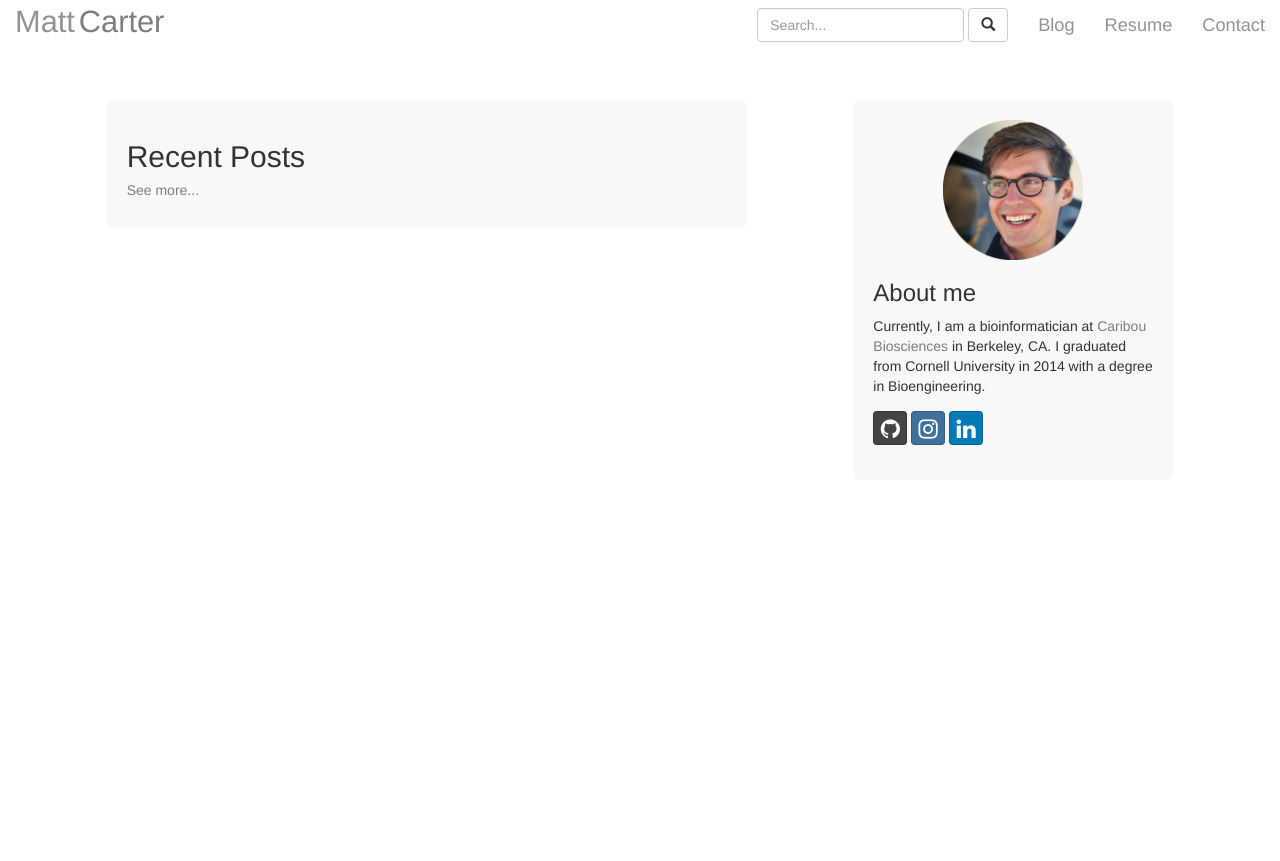
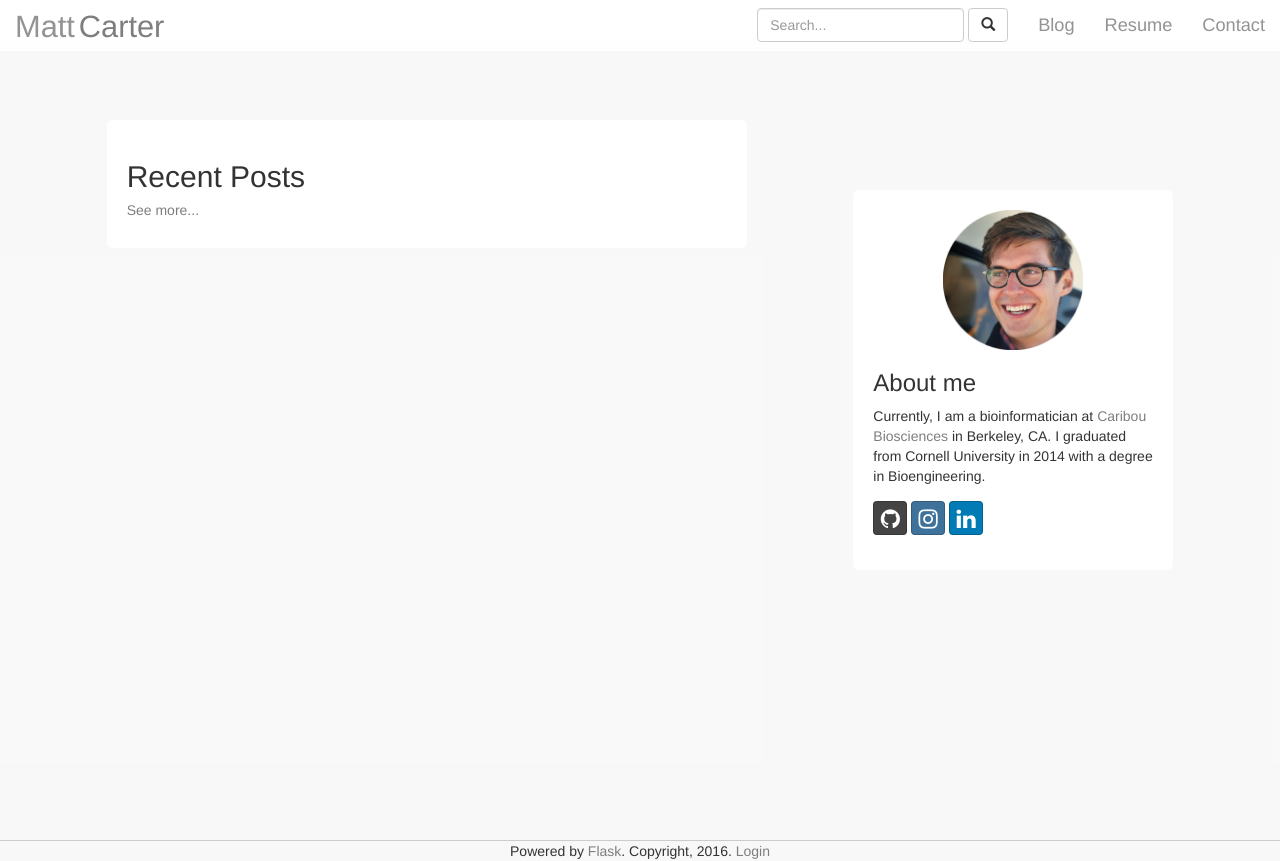
Before and after one commit to matt-cart/personal-website, a Flask app: page / in a window 1280 px wide. Before the commit the page ends 445 px from the top, so only its background shows below. Run offline with Flask 2, Linux system fonts and the light colour scheme; data that the repository does not hold is empty; some libraries are stand-ins or nearby versions.

Commit message:
Re-formatted CSS. Updated styling scheme on all pages; now background grey and text boxes/jumbotrons are white.

```diff
--- a/website/static/css/code.css
+++ b/website/static/css/code.css
@@ -1,4 +1,4 @@
-pre {background-color:#272822}
+pre {background-color:#272822; color:#c6c6c1;}
 .codehilite .hll { background-color: #49483e }
 .codehilite .c { color: #75715e } /* Comment */
 .codehilite .err { color: #960050; background-color: #1e0010 } /* Error */
--- a/website/static/css/style.css
+++ b/website/static/css/style.css
@@ -1,40 +1,37 @@
-.bump-past-nav {
-    margin-top:50px;
+/* --------  Layout  ----------- */
+html, body {height:100%;}
+
+#content {
+    background-color:rgba(49, 49, 49, 0.03);
+    min-height:100%;
+}
+
+#footer {
+    background-color:rgba(49, 49, 49, 0.03);
+    border-top: 1px solid #ccc;
+    margin-bottom:0px;
+}
+
+a:hover,
+a:visited,
+a:link,
+a:active {
+    text-decoration: none;
 }
 
 
-.home-page-link:hover, .home-page-link:visited, .home-page-link:active{
-    color:#000;
-}
-
-.home-page-link {
-    color:#7e7e7e;
-}
-
-a:hover, a:visited, a:link, a:active {
-    text-decoration: none;
-}
-
-.color-grey {
-    color:#777;
-}
-
-.no-margin {
-    margin:0px;
-}
+/* --------  Navbar  -----------  */
+.navbar-header {margin-top:5px;}
 
 .navbar-default .navbar-nav > li > a {
     font-size:1.3em;
     color:#939393;
 }
 
-.navbar-default .navbar-nav > li > a:hover, .navbar-default .navbar-nav > li > a:focus {
+.navbar-default .navbar-nav > li > a:hover,
+.navbar-default .navbar-nav > li > a:focus {
     background-color:#f1f1f1;
     color:#939393;
-}
-
-#name-link:hover {
-   text-decoration: none;
 }
 
 .navbar-default {
@@ -42,45 +39,45 @@ a:hover, a:visited, a:link, a:active {
     border-color: rgba(255,255,255,0.8);
 }
 
-.bump-down-20 {
-        padding-top:20px;
+#first-name {color:#939393; font-size:2.2em;}
+
+#last-name {color:#7e7e7e; font-size:2.2em;}
+
+#name-link:hover {text-decoration: none;}
+
+
+/* --------  Home Page  -----------  */
+.home-page-link:hover,
+.home-page-link:visited,
+.home-page-link:active {
+    color:#000;
 }
 
-#first-name {
-        color:#939393;
-        font-size:2.2em;
-}
+.home-page-link {color:#7e7e7e;}
 
-#last-name {
-        color:#7e7e7e;
-        font-size:2.2em;
-}
+.bump-past-nav {margin-top:40px; padding-top:30px;}
+
+#jumbotron-posts {margin-top:50px; padding:20px;}
+
+#jumbotron-me {margin-top:120px; padding:20px;}
+
+.jumbotron {background: #fff;}
+
+.jumbotron > p {font-size:1em;}
+
+#jumbo-link:hover {color:#717171;}
+
+#mugshot {max-width: 50%; margin-left:25%}
 
 
-#main-div {
-        padding-right:7%;
-        background-color: rgba(255,255,255,0);
-}
+/* --------  Custom styling  -----------  */
 
-#jumbotron {
-        margin-top:50px;
-        padding:20px;
-}
+.color-grey {color:#777;}
 
-.jumbotron {
-        background: rgba(49, 49, 49, 0.03);
-}
+.color-white {background-color:#fff;}
 
-.jumbotron > p {
-        font-size:1em;
-}
+.no-margin {margin:0px;}
 
+.bump-down-20 {padding-top:20px;}
 
-#jumbo-link:hover {
-        color:#717171;
-}
-
-#mugshot {
-    max-width: 50%;
-    margin-left:25%
-}
+.blog-post {margin-bottom:20px; margin-top:70px}
--- a/website/templates/blog_post.html
+++ b/website/templates/blog_post.html
@@ -3,7 +3,7 @@
 {% block content %}
 <div class="container-fluid" id="main-div">
     <div class="row">
-        <div class="col-md-8 col-md-offset-2 col-sm-12 bump-past-nav">
+        <div class="col-md-8 col-md-offset-2 col-sm-12 color-white blog-post">
             <h1>{{ title }}</h1>
             <h5 class="color-grey">{{ date }}</h5>
             {{ content|safe }}
--- a/website/templates/home_page.html
+++ b/website/templates/home_page.html
@@ -2,7 +2,7 @@
 {% block content %}
     <div class="container-fluid bump-past-nav">
         <div class="row">
-            <div class="jumbotron col-md-6 col-md-offset-1" id="jumbotron">
+            <div class="jumbotron col-md-6 col-md-offset-1" id="jumbotron-posts">
                 <h2>Recent Posts</h2>
                 {% for post in recent_posts %}
                     <h3><a class="home-page-link" href="{{ url_for('getBlogPost', post_path=post.url_path) }}">{{ post.title }}</a></h3>
@@ -11,7 +11,7 @@
                 {% endfor %}
                 <a class="home-page-link" href="{{ url_for('blogArchive')}}"><h5>See more...</h5></a>
             </div>
-            <div class="jumbotron col-md-3 col-md-offset-1 col-sm-6 col-sm-offset-3 col-xs-6 col-xs-offset-3" id="jumbotron">
+            <div class="jumbotron col-md-3 col-md-offset-1 col-sm-6 col-sm-offset-3 col-xs-6 col-xs-offset-3" id="jumbotron-me">
                 <img id="mugshot" src="{{ url_for('static', filename='img/mugshot_website.png') }}">
                 <h3>About me</h3>
                 <p>
--- a/website/templates/layout.html
+++ b/website/templates/layout.html
@@ -60,6 +60,11 @@
             {% block content %}{% endblock %}
         </div>
         <div id="footer">
+            <div class="text-center">
+                <p class="no-margin">
+                    Powered by <a class="home-page-link" href="http://flask.pocoo.org/" target="_blank">Flask</a>. Copyright, 2016. <a class="home-page-link" href="/login">Login</a>
+                </p>
+            </div>
         </div>
     </body>
 </html>
--- a/website/templates/login.html
+++ b/website/templates/login.html
@@ -3,9 +3,9 @@
 {% block content %}
 <div class="container-fluid" id="main-div">
     <div class="row">
-        <div class="col-md-6 col-md-offset-3 col-sm-12 bump-past-nav">
+        <div class="col-md-6 col-md-offset-3 col-sm-12 bump-past-nav color-white">
             <h2>Login</h2>
-            <form action="/login" method="POST">
+            <form action="/login" method="POST" class="blog-post">
               <div class="form-group">
                 <label for="username">Username</label>
                 <input class="form-control" name="username" id="username">
```
